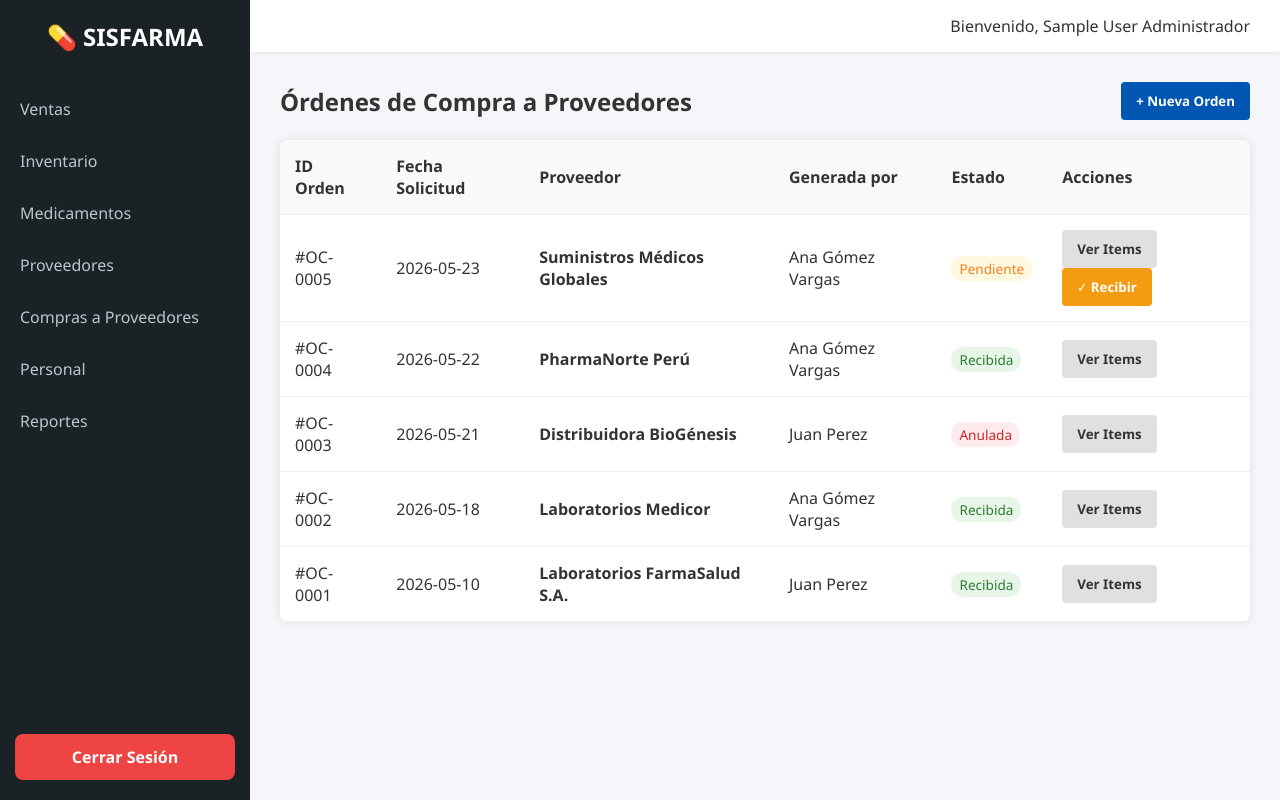
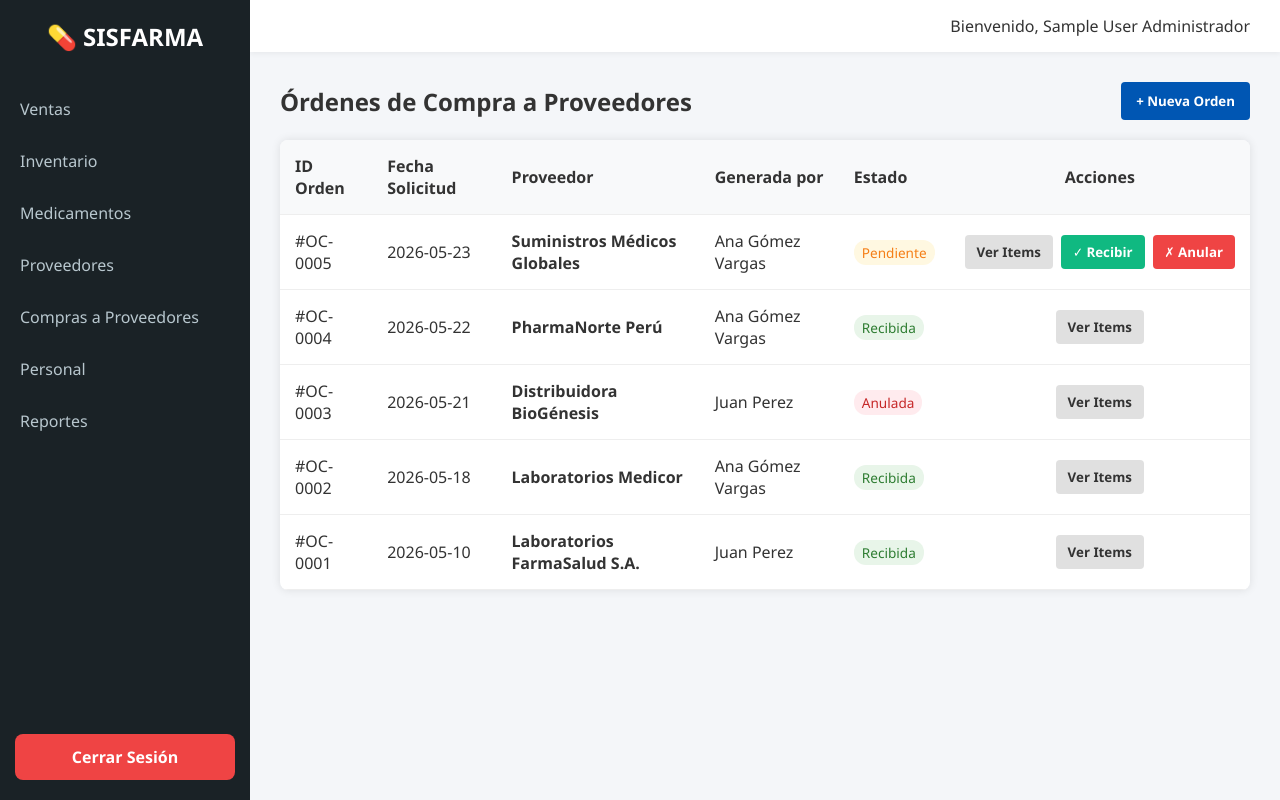
Before and after one commit to a13xanderplatz0/SISFARMA, a Flask app: page /compras/ in a window 1280 px wide. Run offline with Flask 3, Linux system fonts and the light colour scheme; the visitor is signed in with stand-in values (Sample User, id 1); data comes from the database, SQL or seed files in the repository; tables that the repository leaves empty hold one stand-in row (values such as "Sample post"); parts of the project's set-up code (start-up, migrations or seed data) failed here and were passed over.

Commit message:
Mejora en módulo de compras: detalles de items, anular orden y corrección de formulario

```diff
--- a/src/controllers/compras_controller.py
+++ b/src/controllers/compras_controller.py
@@ -2,15 +2,23 @@ from src.database.connection import get_connection, execute_query
 
 def listar_todo():
     compras_query = """
-        SELECT c.id_compra, c.fecha, c.estado, p.nombre AS proveedor_nombre, u.nombre AS usuario_nombre
+        SELECT c.id_compra, c.fecha, c.estado,
+               d.cantidad, d.precio AS precio_unitario,
+               (d.cantidad * d.precio) AS total_compra,
+               p.nombre AS proveedor_nombre, u.nombre AS usuario_nombre,
+               m.nombre AS medicamento_nombre
         FROM COMPRA c
         JOIN PROVEEDOR p ON c.id_proveedor = p.id_proveedor
         JOIN USUARIO u ON c.id_usuario = u.id_usuario
+        LEFT JOIN DETALLE_COMPRA d ON c.id_compra = d.id_compra
+        LEFT JOIN MEDICAMENTO m ON d.id_medicamento = m.id_medicamento
         ORDER BY c.id_compra DESC
     """
+
     proveedores_query = "SELECT id_proveedor, nombre FROM PROVEEDOR"
     medicamentos_query = "SELECT id_medicamento, nombre FROM MEDICAMENTO"
 
+    from src.database.connection import execute_query
     compras = execute_query(compras_query, fetch_all=True)
     proveedores = execute_query(proveedores_query, fetch_all=True)
     medicamentos = execute_query(medicamentos_query, fetch_all=True)
@@ -97,3 +105,26 @@ def actualizar_stock_inventario(id_inventario, cantidad, motivo=None):
     """
     execute_query(update_query, (cantidad, id_inventario))
     return True
+
+def recibir_compra(id_compra):
+    from src.database.connection import get_connection
+    conn = get_connection()
+    cursor = conn.cursor()
+
+
+    cursor.execute("UPDATE COMPRA SET estado = 'recibida' WHERE id_compra = %s", (id_compra,))
+    conn.commit()
+
+    cursor.close()
+    conn.close()
+
+def anular_compra(id_compra):
+    query = "UPDATE COMPRA SET estado = 'anulada' WHERE id_compra = %s"
+    from src.database.connection import execute_query
+
+    try:
+        execute_query(query, (id_compra,))
+        return True
+    except Exception as e:
+        print("Error al anular compra:", e)
+        return False
--- a/src/routes/compras.py
+++ b/src/routes/compras.py
@@ -1,16 +1,16 @@
 # src/routes/compras.py
-from flask import Blueprint, render_template, request, redirect, url_for, session # <-- Agregamos session
-from src.controllers.compras_controller import listar_todo, crear_compra
+from flask import Blueprint, render_template, request, redirect, url_for, session
+from src.controllers.compras_controller import listar_todo, crear_compra, recibir_compra, anular_compra
 
 compras_bp = Blueprint("compras", __name__, url_prefix="/compras")
 
-# 🛡️ Guardián de seguridad absoluto para Compras
+
 @compras_bp.before_request
 def verificar_permisos():
-    # 1. Validación: Si no hay sesión, al login
+
     if 'id_usuario' not in session:
         return redirect('/login')
-    # 2. Candado: Si no es Administrador, rebota
+
     if session.get('rol') != 'Administrador':
         return "Acceso denegado. Esta sección es solo para el Administrador.", 403
 
@@ -29,3 +29,13 @@ def index():
 def nueva():
     crear_compra(request.form)
     return redirect(url_for("compras.index"))
+
+@compras_bp.route("/recibir/<int:id_compra>", methods=["POST"])
+def recibir(id_compra):
+    recibir_compra(id_compra)
+    return redirect(url_for("compras.index"))
+
+@compras_bp.route("/anular/<int:id_compra>", methods=["POST"])
+def anular(id_compra):
+    anular_compra(id_compra)
+    return redirect(url_for("compras.index"))
--- a/src/views/templates/base.html
+++ b/src/views/templates/base.html
@@ -8,8 +8,7 @@
 </head>
 <body>
     <div class="dashboard-container">
-        <aside class="sidebar" style="display: flex; flex-direction: column; height: 100vh; box-sizing: border-box; padding-bottom: 20px;">
-
+        <aside class="sidebar" style="display: flex; flex-direction: column; height: 100vh; box-sizing: border-box; padding-bottom: 20px; position: sticky; top: 0;">
             <div>
                 <div class="logo">💊 SISFARMA</div>
                 <nav>
--- a/src/views/templates/compras.html
+++ b/src/views/templates/compras.html
@@ -16,7 +16,7 @@
             <th>Proveedor</th>
             <th>Generada por</th>
             <th>Estado</th>
-            <th>Acciones</th>
+            <th style="text-align: center;">Acciones</th>
         </tr>
     </thead>
     <tbody>
@@ -38,10 +38,33 @@
             </td>
 
             <td>
-                <button class="btn-secondary">Ver Items</button>
-                {% if compra.estado == 'pendiente' %}
-                    <button class="btn-edit" title="Marcar como recibida">✓ Recibir</button>
-                {% endif %}
+                <div style="display: flex; gap: 8px; justify-content: center; align-items: center;">
+
+                    <button class="btn-secondary" style="white-space: nowrap; height: 34px; padding: 0 12px; display: flex; align-items: center;" onclick="abrirModalDetalle(
+                        '{{ compra.id_compra }}',
+                        '{{ compra.proveedor_nombre }}',
+                        '{{ compra.estado }}',
+                        '{{ compra.fecha }}',
+                        '{{ compra.medicamento_nombre if compra.medicamento_nombre is not none else 'No registrado' }}',
+                        '{{ compra.cantidad if compra.cantidad is not none else '0' }}',
+                        '{{ compra.total_compra if compra.total_compra is not none else '0.00' }}'
+                    )">Ver Items</button>
+
+                    {% if compra.estado == 'pendiente' %}
+                    <form action="/compras/recibir/{{ compra.id_compra }}" method="POST" style="margin: 0; padding: 0;">
+                        <button type="submit" class="btn-primary" style="background-color: #10b981; border: none; height: 34px; padding: 0 12px; display: flex; align-items: center; color: white; border-radius: 4px; cursor: pointer; white-space: nowrap;" title="Marcar como recibida">
+                            ✓ Recibir
+                        </button>
+                    </form>
+
+                    <form action="/compras/anular/{{ compra.id_compra }}" method="POST" style="margin: 0; padding: 0;">
+                        <button type="submit" class="btn-primary" style="background-color: #ef4444; border: none; height: 34px; padding: 0 12px; display: flex; align-items: center; color: white; border-radius: 4px; cursor: pointer; white-space: nowrap;" title="Anular orden de compra">
+                            ✗ Anular
+                        </button>
+                    </form>
+                    {% endif %}
+
+                </div>
             </td>
         </tr>
         {% else %}
@@ -135,5 +185,17 @@
             if (event.target == modals[i]) modals[i].style.display = "none";
         }
     }
+    function abrirModalDetalle(id, prov, estado, fecha, med, cant, total) {
+        document.getElementById('det-id').innerText = String(id).padStart(4, '0');
+        document.getElementById('det-prov').innerText = prov;
+        document.getElementById('det-est').innerText = estado;
+        document.getElementById('det-fecha').innerText = fecha;
+
+        document.getElementById('det-med').innerText = med || 'No especificado';
+        document.getElementById('det-cant').innerText = cant || '0';
+        document.getElementById('det-total').innerText = total || '0.00';
+
+        document.getElementById('modalDetalleCompra').style.display = 'flex';
+    }
 </script>
 {% endblock %}
--- a/src/views/templates/proveedores.html
+++ b/src/views/templates/proveedores.html
@@ -7,7 +7,7 @@
     <h1 class="page-title" style="margin: 0;">Gestión de Proveedores</h1>
 
     <div style="display: flex; gap: 12px; align-items: center;">
-        <input type="text" id="buscadorProveedores" placeholder="🔍 Buscar por nombre..." style="padding: 8px 12px; border-radius: 8px; border: 1px solid #cbd5e1; width: 280px; font-size: 0.9rem;">
+        <input type="text" id="buscadorProveedores" placeholder="Buscar por nombre..." style="padding: 8px 12px; border-radius: 8px; border: 1px solid #cbd5e1; width: 280px; font-size: 0.9rem;">
 
         <a href="{{ url_for('proveedores.exportar_csv') }}" style="background: #10b981; color: white; padding: 8px 16px; border-radius: 8px; text-decoration: none; font-weight: 600; font-size: 0.9rem;">📄 Exportar CSV</a>
 
@@ -34,9 +34,9 @@
                 <td style="padding: 12px;">{{ prov.telefono or '---' }}</td>
                 <td style="padding: 12px; color: #475569;">{{ prov.direccion or '---' }}</td>
                 <td style="padding: 12px; display: flex; gap: 8px;">
-                    <button onclick="abrirModal('modalEditar{{ prov.id_proveedor }}')" style="padding: 6px 12px; font-size: 0.8rem; cursor: pointer; border: 1px solid #cbd5e1; border-radius: 6px; background: white; color: #334155;">✏️ Editar</button>
+                    <button onclick="abrirModal('modalEditar{{ prov.id_proveedor }}')" style="padding: 6px 12px; font-size: 0.8rem; cursor: pointer; border: 1px solid #cbd5e1; border-radius: 6px; background: white; color: #334155;">Editar</button>
 
-                    <button type="button" onclick="abrirModal('modalEliminar{{ prov.id_proveedor }}')" style="padding: 6px 12px; font-size: 0.8rem; cursor: pointer; border: none; border-radius: 6px; background: #ef4444; color: white;">🗑️ Eliminar</button>
+                    <button type="button" onclick="abrirModal('modalEliminar{{ prov.id_proveedor }}')" style="padding: 6px 12px; font-size: 0.8rem; cursor: pointer; border: none; border-radius: 6px; background: #ef4444; color: white;">Eliminar</button>
                 </td>
             </tr>
             {% else %}
```
Also changed, not shown: other parts of src/views/templates/compras.html (+29 -2 lines), app.py (+6 -8 lines).
